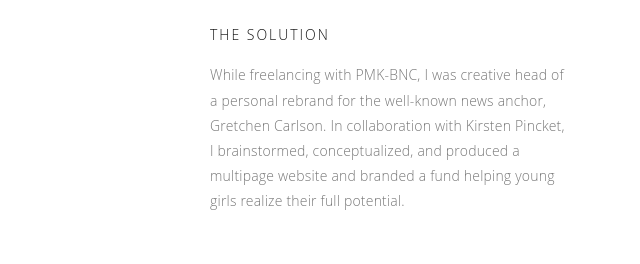
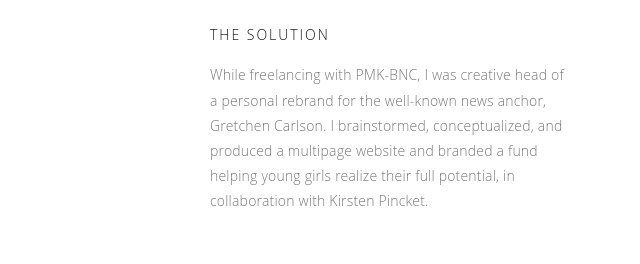
Before and after one commit to mpopko8/personal_site, a plain HTML site: page pages/portfolio/gretchen_carlson.html in a window 1280 px wide. Shown: the part 314-578 px from the top of the page, 640-1280 px from the left. Drawn offline with Linux system fonts and the light colour scheme.

Commit message:
Gretchen Carlson Page
Edited Description

```diff
--- a/pages/portfolio/gretchen_carlson.html
+++ b/pages/portfolio/gretchen_carlson.html
@@ -127,7 +127,7 @@
               <!-- Challenge -->
               <div class="p-info">
                 <h5 class="h-alt">The Solution</h5>
-                <p>While freelancing with PMK-BNC, I was creative head of a personal rebrand for the well-known news anchor, Gretchen Carlson. In collaboration with Kirsten Pincket, I brainstormed, conceptualized, and produced a multipage website and branded a fund helping young girls realize their full potential.</p>
+                <p>While freelancing with PMK-BNC, I was creative head of a personal rebrand for the well-known news anchor, Gretchen Carlson. I brainstormed, conceptualized, and produced a multipage website and branded a fund helping young girls realize their full potential, in collaboration with Kirsten Pincket.</p>
                 </div>
             </aside><!-- / .col-md-4 -->
 
```
